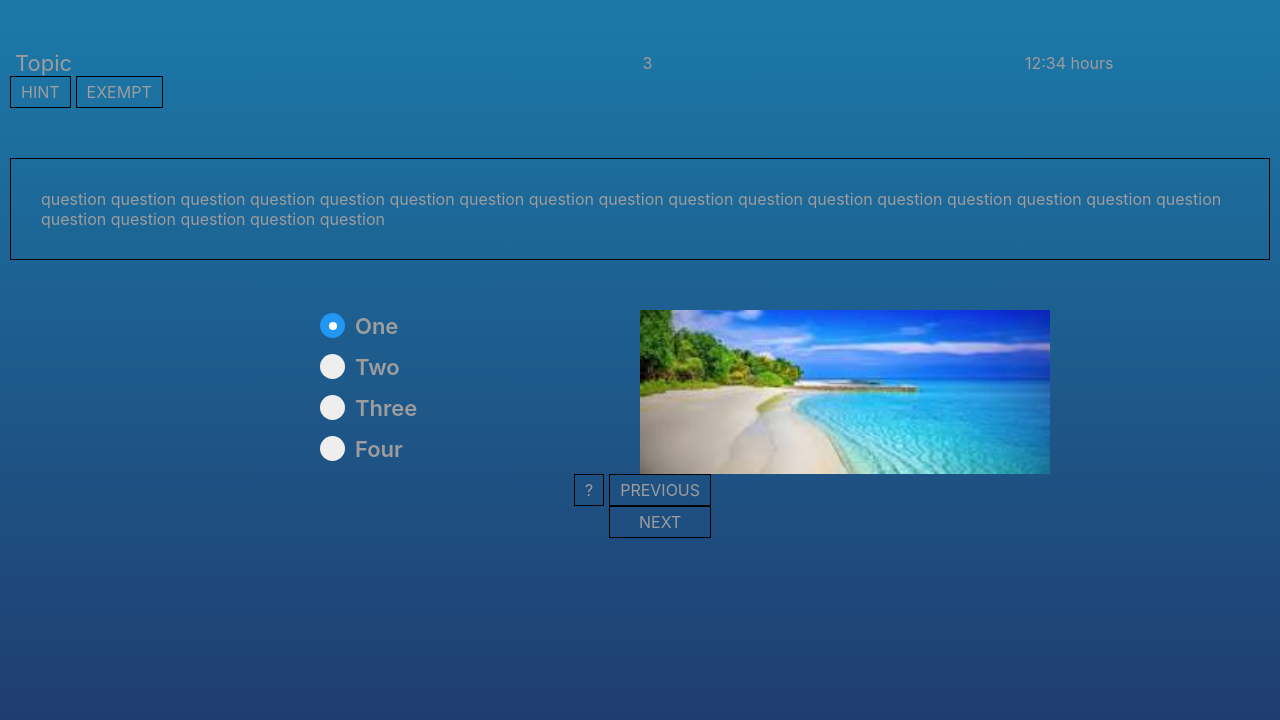
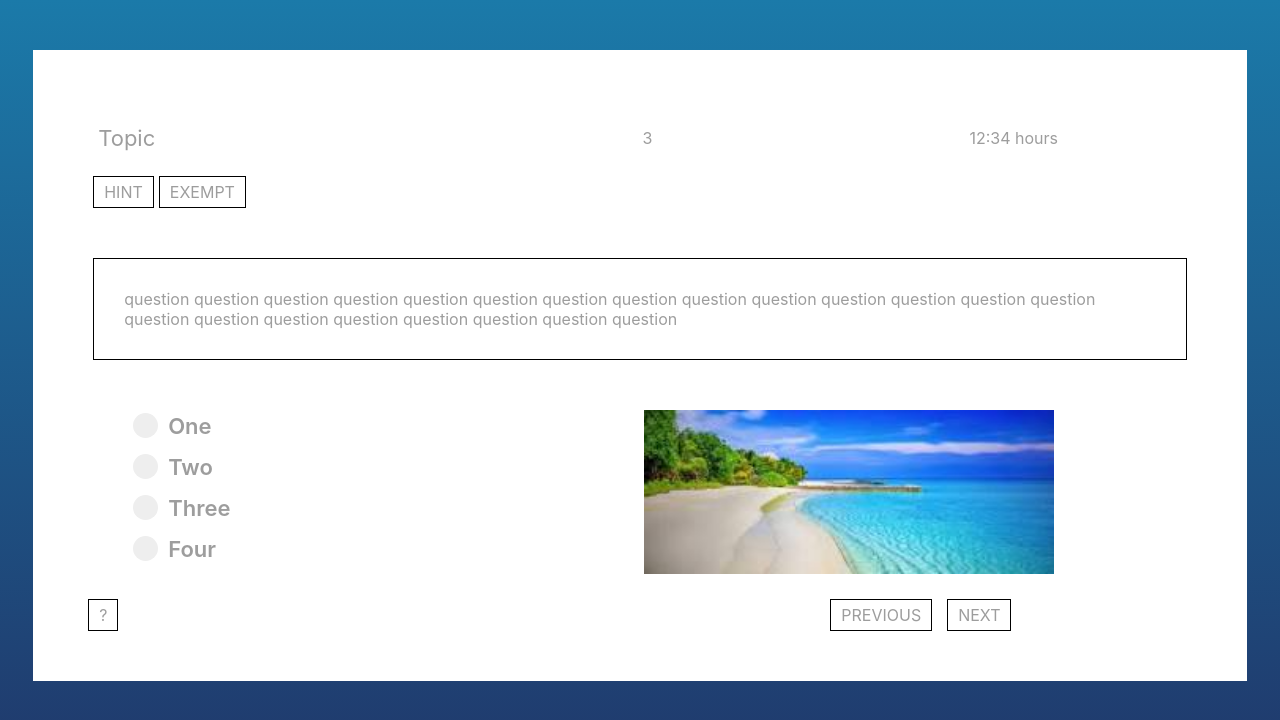
Before and after one commit to pawank893/edtech_fe, a React (Create React App) app: page /question in a window 1280 px wide. Shown: the top 720 px of the page. Built offline with nearby package versions, Linux system fonts and the light colour scheme.

Commit message:
first commit

```diff
--- a/src/assests/css/question_page.css
+++ b/src/assests/css/question_page.css
@@ -1,9 +1,14 @@
 .questionContainer{
-  width: 100%;
-  height: 100%;
-  display: flex;
-  flex: 1;
-  flex-direction: column;
+    width: 87%;
+    height: 100%;
+    display: flex;
+    flex: 1 1;
+    margin-left: auto;
+    flex-direction: column;
+    justify-content: center;
+    margin-right: auto;
+    padding: 50px;
+    background: white;
 }
 
 .questionHeaderBar {
@@ -11,6 +16,7 @@
     flex: 1;
     justify-content: center;
     align-items: center;
+    padding: 25px 0;
 }
 
 .header-section {
@@ -59,18 +65,17 @@
 
 .answerContent {
     display: flex;
-    flex: 4;
-    justify-content: center;
-    align-items: center;
+    flex-direction: row;
+    margin-left: 50px;
 }
 .optionsDiagram{
     display: flex;
-    width : 50%;
+    width : 80%;
 }
 
 .options {
     display: flex;
-    flex: 1;
+    flex: 1.5;
     flex-direction: column;
 }
 
@@ -88,15 +93,23 @@
     display: flex;
     flex: 1;
     justify-content: center;
+    margin-top: 25px;
 }
 
-.answerContent {
+.info {
     display: flex;
-    flex-direction: row;
-    justify-content: center;
-    align-items: center;
+    flex: 1;
 }
 
+.navigation {
+    display: flex;
+    flex: 1;
+    justify-content: center;
+}
+
+.navigation .next {
+    margin-left: 10px;
+}
 
 .container {
     display: block;
--- a/src/components/question_page.js
+++ b/src/components/question_page.js
@@ -31,7 +31,7 @@ export default class QuestionPage extends Component {
                 <div className="optionsDiagram">
                     <div className="options">
                         <label class="container">One
-                          <input type="radio" checked="checked" name="radio" />
+                          <input type="radio" name="radio" />
                           <span class="checkmark"></span>
                         </label>
                         <label class="container">Two
```
Also changed, not shown: src/assests/css/product_information_page.css (indentation only).
